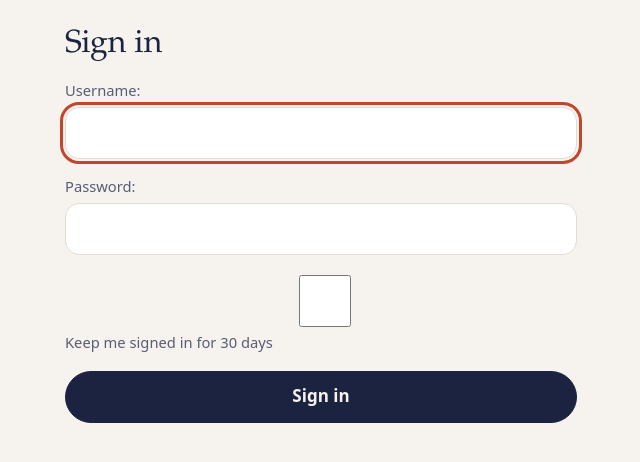
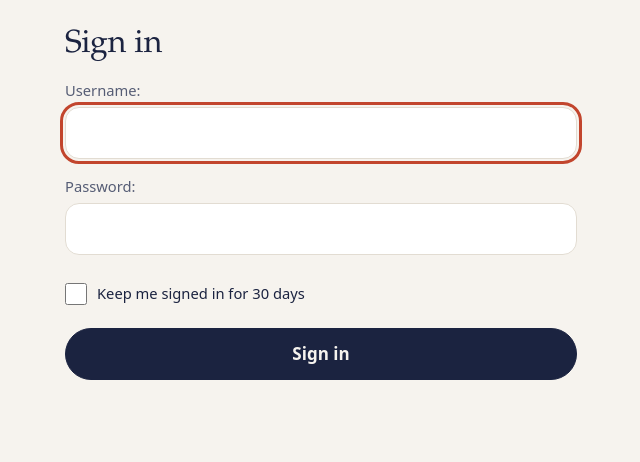
Before and after one commit to safwanmohiuddin-droid/dental-lab-kiosk, a Django app: page /accounts/login/ in a window 1280 px wide. Shown: the top 462 px of the page, without its empty margins (319-959 px from the left). Run offline with Django 5.2, Linux system fonts and the light colour scheme; data comes from the database, SQL or seed files in the repository.

Commit message:
[IMP] ui: readable department label, normal-size checkboxes

```diff
--- a/kiosk/static/ui/ui.css
+++ b/kiosk/static/ui/ui.css
@@ -38,7 +38,7 @@ a { color: var(--ink); }
 /* Header bar: who is signed in, and the way out (R3). */
 .bar { display: flex; justify-content: space-between; align-items: center; gap: 1rem;
        padding: .5rem 1rem; border-bottom: 1px solid var(--line); background: var(--card); }
-.bar .who { display: flex; flex-direction: column; line-height: 1.2; }
+.bar .who { display: flex; flex-direction: column; line-height: 1.25; }
 
 /* Controls (R11). */
 input, select, button, .button { font: inherit; }
@@ -177,3 +177,11 @@ button:active, .button:active, .rows a:active { transform: scale(.97); }
 .stat strong { font: 400 1.8rem/1.1 var(--serif); }
 .chart-card { position: relative; height: 320px; }
 .report > * { animation: rise .4s var(--ease) both; }
+
+/* Checkboxes and radios are not text boxes: normal size, label beside them (owner feedback). */
+input[type="checkbox"], input[type="radio"] { width: 1.4rem; height: 1.4rem; min-height: 0; padding: 0; margin: 0;
+                                               accent-color: var(--ink); flex: none; }
+.check { display: flex; align-items: center; gap: .6rem; min-height: 44px; margin: .75rem 0; color: var(--ink); }
+/* The department is who gets charged: a readable label, not faint grey text (owner feedback). */
+.dept { align-self: flex-start; margin-top: .2rem; padding: .1rem .65rem; border-radius: 999px;
+        background: var(--ok-bg); color: var(--ok); font-size: .85rem; font-weight: 600; }
--- a/kiosk/templates/kiosk/base.html
+++ b/kiosk/templates/kiosk/base.html
@@ -18,7 +18,7 @@
   <header class="bar">
     <div class="who">
       <strong>{{ request.employee.name }}</strong>
-      <span class="muted">{{ request.employee.department.name }}</span>
+      <span class="dept">{{ request.employee.department.name }}</span>
     </div>
     <form method="post" action="{% url 'kiosk:sign_out' %}">
       {% csrf_token %}
--- a/kiosk/templates/kiosk/login.html
+++ b/kiosk/templates/kiosk/login.html
@@ -6,7 +6,7 @@
   {% if form.non_field_errors %}<p class="error">{{ form.non_field_errors|join:" " }}</p>{% endif %}
   <p>{{ form.username.label_tag }} {{ form.username }}</p>
   <p>{{ form.password.label_tag }} {{ form.password }}</p>
-  <p><label>{{ form.remember }} {{ form.remember.label }}</label></p>
+  <label class="check">{{ form.remember }} {{ form.remember.label }}</label>
   <input type="hidden" name="next" value="{{ next }}">
   <button type="submit">Sign in</button>
 </form>
```
